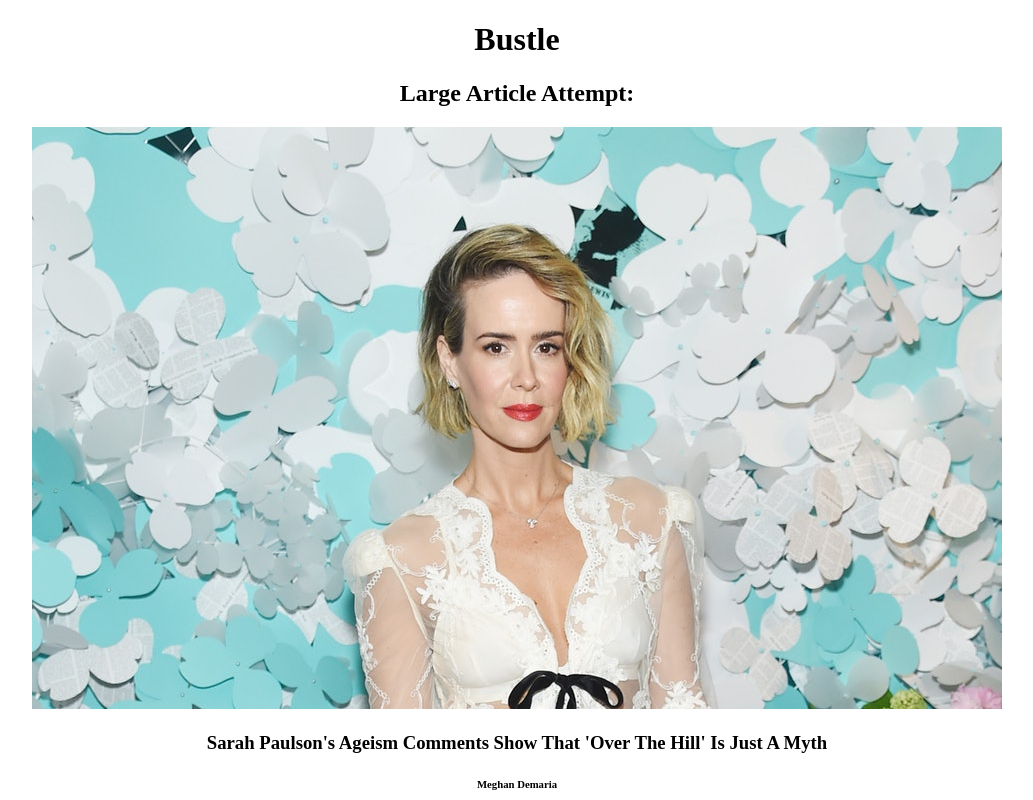
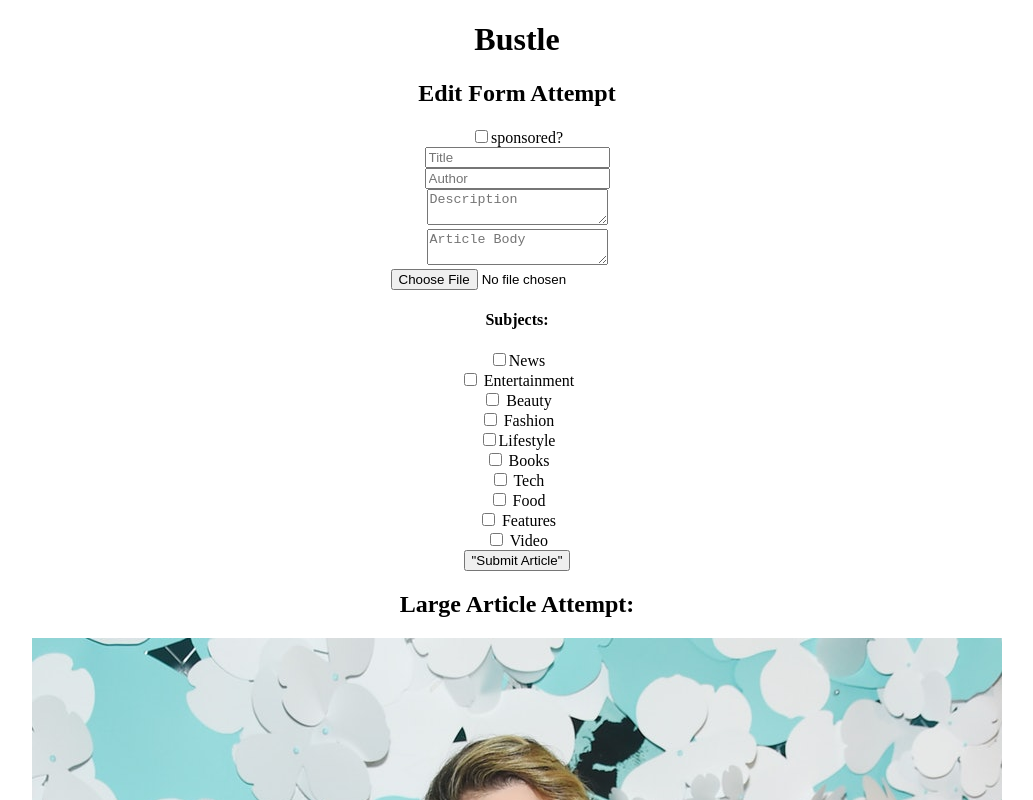
Before and after one commit to coffeeringsdesign/bustle-clone, an Angular app: page / in a window 1280 px wide. Shown: the top 800 px of the page, without its empty margins (123-1156 px from the left). Built offline with nearby package versions, Linux system fonts and the light colour scheme.

Commit message:
add in edit form component as well as html form

```diff
--- a/src/app/app.component.html
+++ b/src/app/app.component.html
@@ -3,6 +3,9 @@
   <h1>
     {{ title }}
   </h1>
+
+<h2>Edit Form Attempt </h2>
+<app-edit-article></app-edit-article>
 
 <h2>Large Article Attempt: </h2>
 <app-large-article [childArticleList]="masterArticleList" ></app-large-article>
--- a/src/app/app.module.ts
+++ b/src/app/app.module.ts
@@ -6,6 +6,7 @@
 import { LargeArticleComponent } from './large-article/large-article.component';
 import { MediumArticleComponent } from './medium-article/medium-article.component';
 import { SmallArticleComponent } from './small-article/small-article.component';
+import { EditArticleComponent } from './edit-article/edit-article.component';
 
 
 @NgModule({
@@ -13,7 +14,8 @@
     AppComponent,
     LargeArticleComponent,
     MediumArticleComponent,
-    SmallArticleComponent
+    SmallArticleComponent,
+    EditArticleComponent
   ],
   imports: [
     BrowserModule
--- /dev/null
+++ b/src/app/edit-article/edit-article.component.html
@@ -0,0 +1,36 @@
+<form>
+  <label><input type="checkbox" name="sponsored" value="1">sponsored?</label><br>
+
+  <input type="text" name="articleTitle" placeholder="Title"><br>
+
+  <input type="text" name="author" placeholder="Author"><br>
+
+  <textarea type="text" name="articleDescription" placeholder="Description"></textarea><br>
+
+  <textarea type="text" name="articleBody" placeholder="Article Body"></textarea><br>
+
+  <input type="file" name="Picture"><br>
+
+  <h4>Subjects:</h4>
+  <input type="checkbox" name="News" value="News">News<br>
+
+  <input type="checkbox" name="Entertainment" value="Entertainment"> Entertainment<br>
+
+  <input type="checkbox" name="Beauty" value="Beauty"> Beauty<br>
+
+  <input type="checkbox" name="Fashion" value="Fashion"> Fashion<br>
+
+  <input type="checkbox" name="Lifestyle" value="Lifestyle">Lifestyle<br>
+
+  <input type="checkbox" name="Books" value="Books"> Books<br>
+
+  <input type="checkbox" name="Tech" value="Tech"> Tech<br>
+
+  <input type="checkbox" name="Food" value="Food"> Food<br>
+
+  <input type="checkbox" name="Features" value="Features"> Features<br>
+
+  <input type="checkbox" name="Video" value="Video"> Video<br>
+
+  <button type="submit">"Submit Article"</button>
+</form>
--- /dev/null
+++ b/src/app/edit-article/edit-article.component.ts
@@ -0,0 +1,15 @@
+import { Component, OnInit } from '@angular/core';
+
+@Component({
+  selector: 'app-edit-article',
+  templateUrl: './edit-article.component.html',
+  styleUrls: ['./edit-article.component.css']
+})
+export class EditArticleComponent implements OnInit {
+
+  constructor() { }
+
+  ngOnInit() {
+  }
+
+}
```
Also changed, not shown: src/app/edit-article/edit-article.component.css (added), 1 other file (tests, documents, lock files or other folders).
